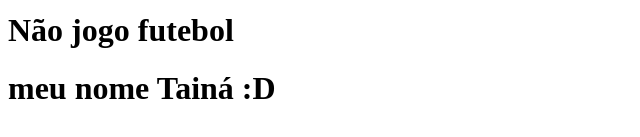
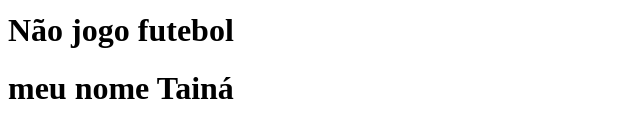
Before and after one commit to Taina333/meu-primeiro, a plain HTML site: page index.html in a window 1280 px wide. Shown: the part 185-322 px from the top of the page, 0-640 px from the left. Drawn offline with Linux system fonts and the light colour scheme.

Commit message:
Update index.html
mudei ai ó

```diff
--- a/index.html
+++ b/index.html
@@ -10,6 +10,6 @@
     <h1>As vezes sim</h1>
     <h1>As vezes não</h1>
     <h1>Não jogo futebol</h1>
-    <h1>meu nome Tainá :D</h1>
+    <h1>meu nome Tainá</h1>
 </body>
 </html>
```
